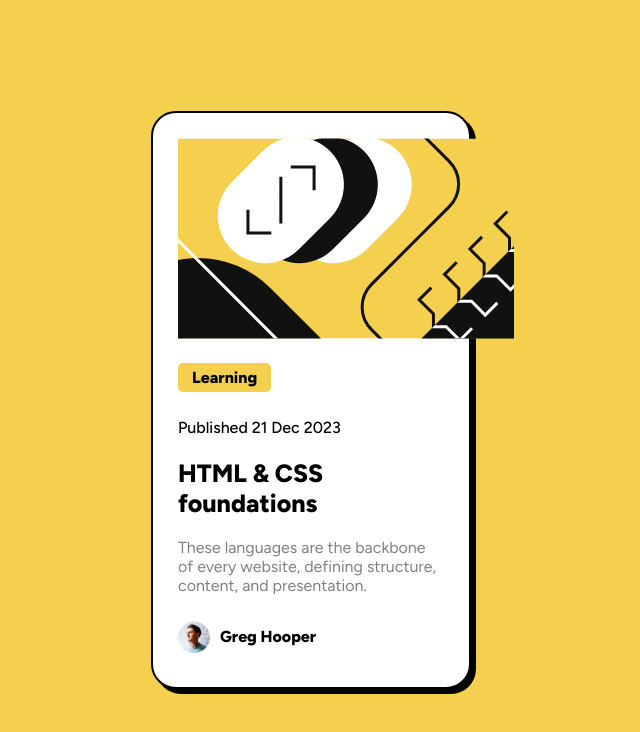
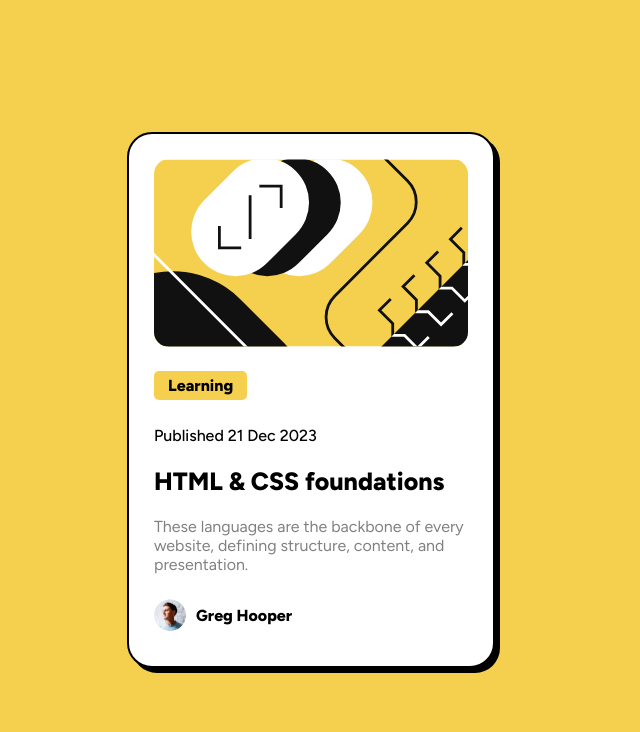
Before and after one commit to abandonedwaffle/blog-preview-card, a plain HTML site: page index.html in a window 1280 px wide. Shown: the whole page, without its empty margins (329-969 px from the left). Drawn offline with Linux system fonts and the light colour scheme.

Commit message:
changed main size to 23rem

```diff
--- a/style.css
+++ b/style.css
@@ -25,7 +25,7 @@ body {
 }
 main {
   border: 2px solid black;
-  max-width: 20rem;
+  max-width: 23rem;
   padding: 25px;
   background-color: hsl(0, 0%, 100%);
   border-radius: 25px;
@@ -52,7 +52,7 @@ h1:hover {
   color: hsl(0, 0%, 50%);
 }
 
-.img-container > img {
+img {
   width: 100%;
   border-radius: 15px;
 }
```
